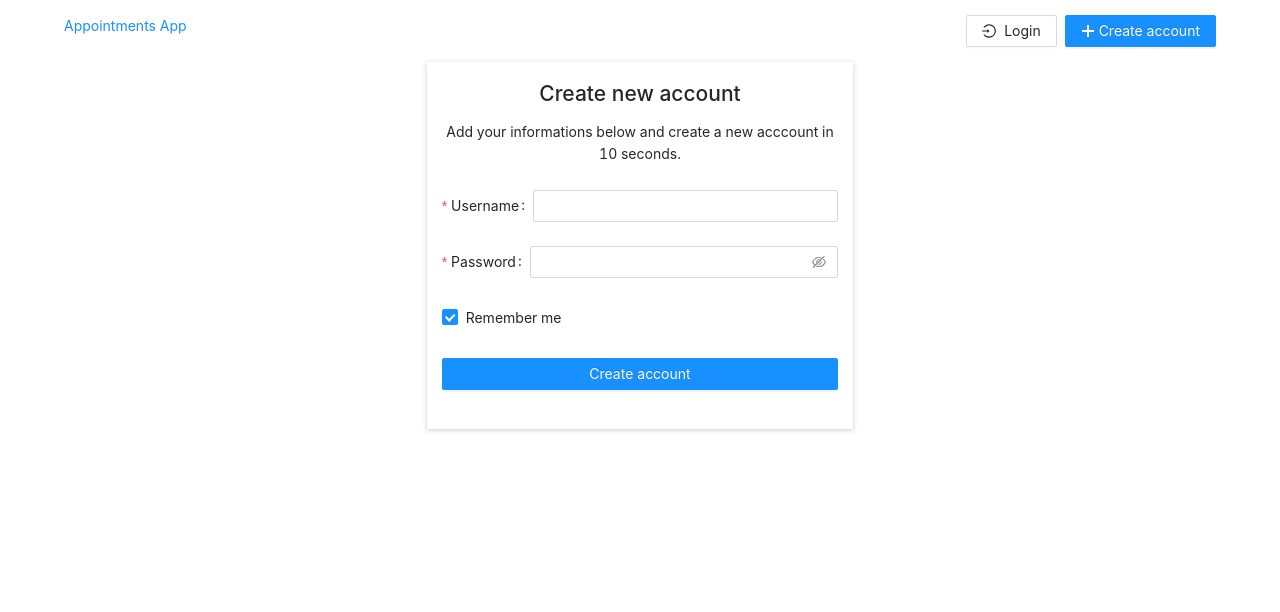
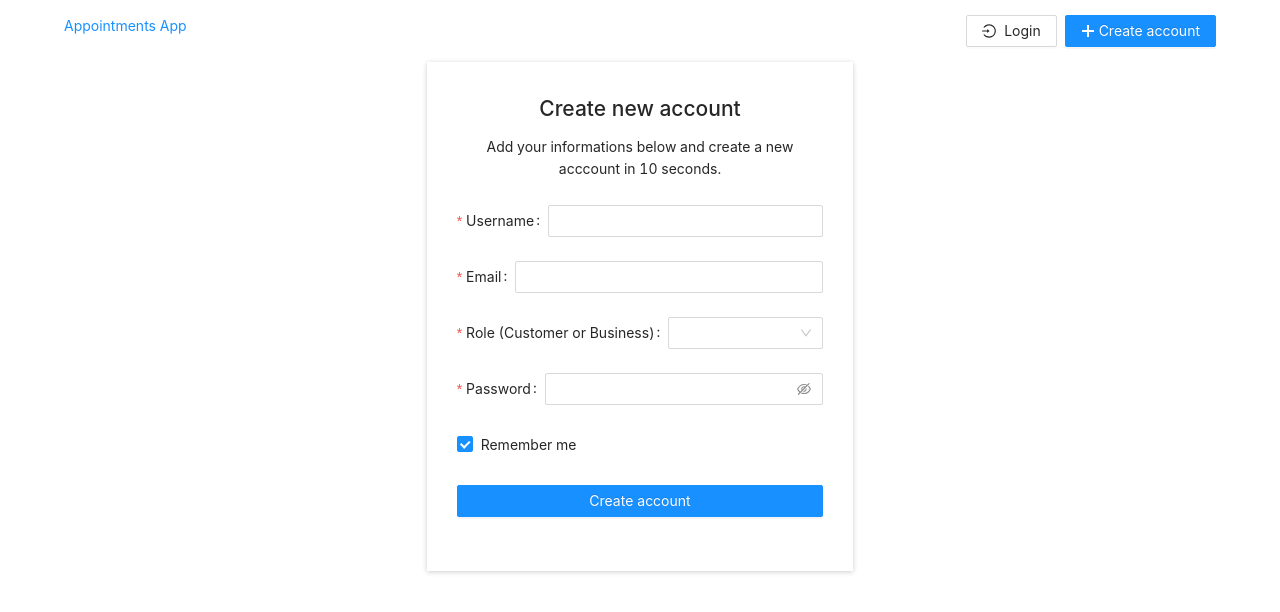
Before and after one commit to danielmoisa/appointments-api, a React (Create React App) app in the folder client/: page /sign-up in a window 1280 px wide. Shown: the top 612 px of the page. Built offline with nearby package versions, Linux system fonts and the light colour scheme.

Commit message:
adding role and email on signup

```diff
--- a/client/src/frontend/pages/SignUp.tsx
+++ b/client/src/frontend/pages/SignUp.tsx
@@ -1,25 +1,27 @@
-import React, { useState, useEffect } from 'react'
+import React, { useState } from 'react'
 import axios from 'axios'
-import { Row, Col, Form, Input, Button, Checkbox } from 'antd';
+import { Row, Col, Form, Input, Button, Checkbox, Select } from 'antd';
 
 import '../scss/SignUp.scss'
 
+
+const { Option } = Select;
 
 
 const SignUp = () => {
     const [username, setUsername] = useState('')
     const [password, setPassword] = useState('')
+    const [email, setEmail] = useState('')
+    const [role, setRole] = useState()
 
     const createAccount = async () => {
         const result = await axios({
             method: 'POST',
             url: 'http://localhost:4000/auth/signup',
             headers: { 'Content-Type': 'application/json' },
-            data: { username, password }
+            data: { username, email, role, password }
         })
     }
-
-
 
     return (
         <Row className="sign-up-wrapper">
@@ -39,6 +41,25 @@ const SignUp = () => {
                         rules={[{ required: true, message: 'Please input your username!' }]}
                     >
                         <Input value={username} onChange={ e => setUsername(e.target.value) }/>
+                    </Form.Item>
+
+                    <Form.Item
+                        label="Email"
+                        name="email"
+                        rules={[{ required: true, message: 'Please input your email!' }]}
+                    >
+                        <Input value={email} onChange={ e => setEmail(e.target.value) }/>
+                    </Form.Item>
+
+                    <Form.Item
+                        label="Role (Customer or Business)"
+                        name="role"
+                        rules={[{ required: true, message: 'Please input your role!' }]}
+                    >
+                        <Select value={role} onChange={(e) => setRole(e.target.value)}>
+                            <Option value="CUSTOMER">CUSTOMER</Option>
+                            <Option value="BUSINESS">BUSINESS</Option>
+                        </Select>
                     </Form.Item>
 
                     <Form.Item
--- a/client/src/frontend/scss/SignUp.scss
+++ b/client/src/frontend/scss/SignUp.scss
@@ -1,7 +1,7 @@
 .sign-up-wrapper {
   .signup-form {
     box-shadow: 0 1px 5px 0 rgba(0, 0, 0, 0.2);
-    padding: 15px;
+    padding: 30px;
     .title,
     .description {
       text-align: center;
```
Also changed, not shown: 2 other files (tests, documents, lock files or other folders).
